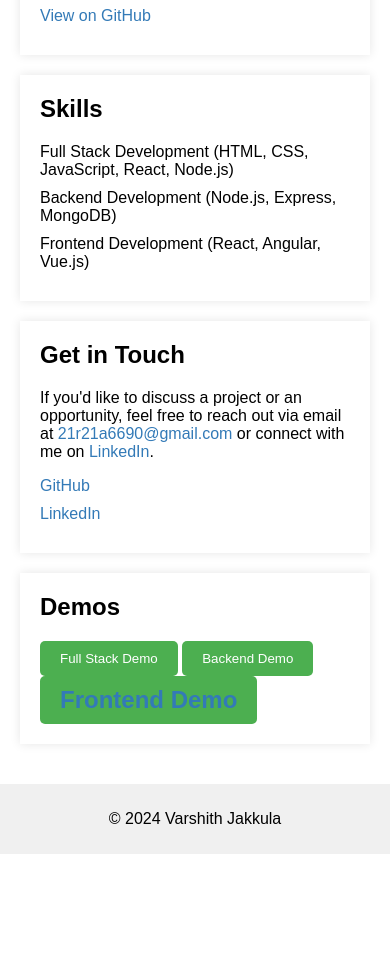
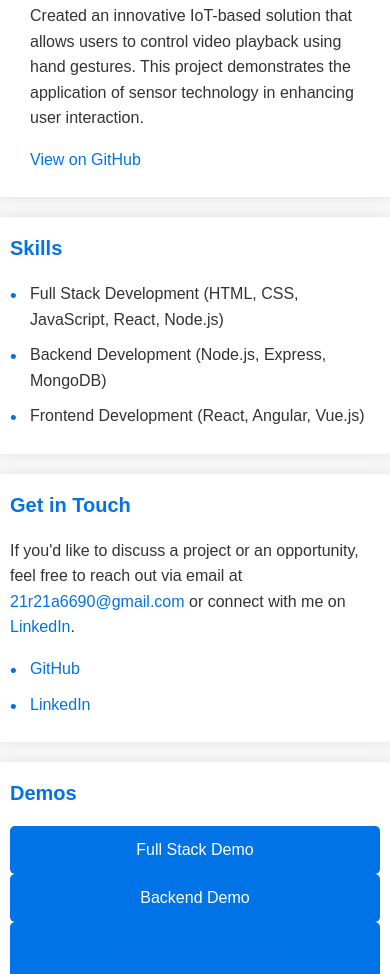
Before and after one commit to Varshith6690/Personal-Website, a plain HTML site: page index.html in a window 390 px wide. Shown: the part 1026-2000 px from the top of the page. Before the commit the page ends 1880 px from the top, so only its background shows below. Drawn offline with Linux system fonts and the light colour scheme.

Commit message:
Update styles.css

```diff
--- a/styles.css
+++ b/styles.css
@@ -1,15 +1,27 @@
+/* Base styles */
 body {
-    font-family: Arial, sans-serif;
+    font-family: 'Arial', sans-serif;
     margin: 0;
     padding: 0;
+    line-height: 1.6;
+    background-color: #f9f9f9;
+    color: #333;
 }
 
+/* Header styling */
 header {
-    background-color: #f0f0f0;
+    background-color: #0073e6;
     padding: 20px;
     text-align: center;
+    color: #fff;
 }
 
+header h1 {
+    margin: 0;
+    font-size: 2em;
+}
+
+/* Main content styling */
 main {
     display: flex;
     flex-direction: column;
@@ -21,13 +33,19 @@ section {
     background-color: #fff;
     padding: 20px;
     margin-bottom: 20px;
-    box-shadow: 0 0 10px rgba(0, 0, 0, 0.1);
+    box-shadow: 0 0 15px rgba(0, 0, 0, 0.1);
+    width: 100%;
+    max-width: 800px;
+    border-radius: 8px;
 }
 
 h2 {
     margin-top: 0;
+    color: #0073e6;
+    font-size: 1.5em;
 }
 
+/* List styling */
 ul {
     list-style: none;
     padding: 0;
@@ -36,43 +54,96 @@ ul {
 
 li {
     margin-bottom: 10px;
+    padding-left: 20px;
+    position: relative;
 }
 
+li::before {
+    content: "•";
+    color: #0073e6;
+    position: absolute;
+    left: 0;
+    font-size: 1.2em;
+}
+
+/* Link styling */
 a {
     text-decoration: none;
-    color: #337ab7;
+    color: #0073e6;
+    transition: color 0.3s ease;
 }
 
 a:hover {
-    color: #23527c;
+    color: #005bb5;
 }
 
+/* Footer styling */
 footer {
     background-color: #f0f0f0;
     padding: 10px;
     text-align: center;
-    clear: both;
+    margin-top: 20px;
+    width: 100%;
+    box-shadow: 0 -2px 10px rgba(0, 0, 0, 0.05);
 }
 
+/* Button styling */
 button {
-    background-color: #4CAF50;
+    background-color: #0073e6;
     color: #fff;
-    padding: 10px 20px;
+    padding: 12px 24px;
     border: none;
     border-radius: 5px;
     cursor: pointer;
+    font-size: 1em;
+    transition: background-color 0.3s ease, transform 0.1s ease;
 }
 
 button:hover {
-    background-color: #3e8e41;
+    background-color: #005bb5;
+    transform: translateY(-2px);
 }
 
+button:active {
+    background-color: #004494;
+    transform: translateY(0);
+}
+
+/* Frontend demo styling */
 #frontend-demo-container {
     margin-top: 20px;
+    width: 100%;
+    display: flex;
+    justify-content: center;
 }
 
 #frontend-demo {
     font-size: 24px;
     font-weight: bold;
-    color: #337ab7;
+    color: #0073e6;
+    text-align: center;
 }
+
+/* Responsive Design */
+@media (max-width: 768px) {
+    main {
+        padding: 10px;
+    }
+
+    section {
+        padding: 15px;
+    }
+
+    header h1 {
+        font-size: 1.75em;
+    }
+
+    h2 {
+        font-size: 1.25em;
+    }
+
+    button {
+        width: 100%;
+        padding: 15px;
+    }
+}
```
